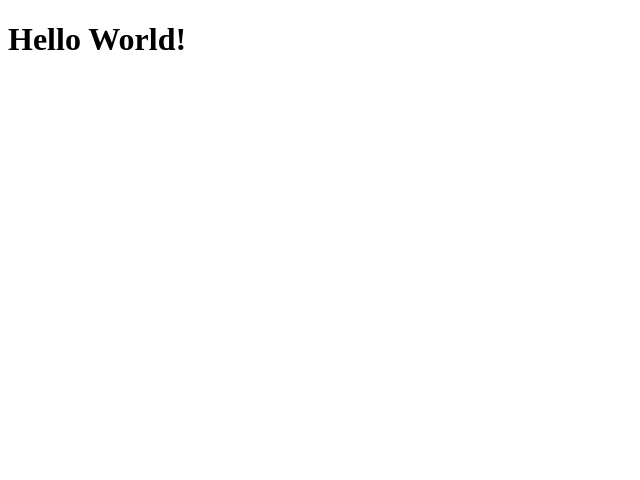
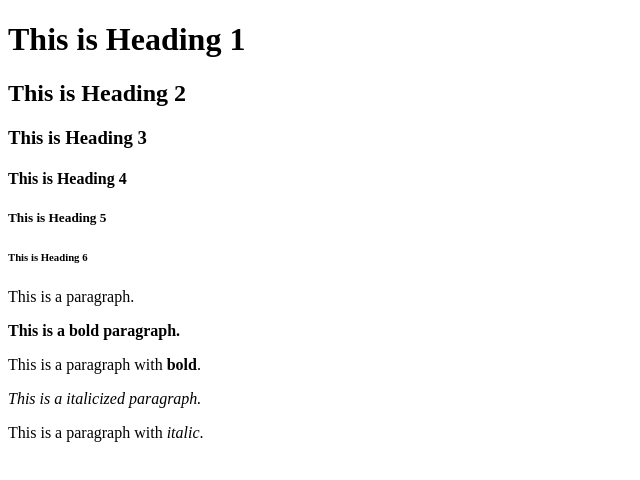
Before and after one commit to dpushkaran/Odin_Project, a plain HTML site: page HTML_Foundations/index.html in a window 1280 px wide. Shown: the whole page, without its empty margins (0-640 px from the left). Drawn offline with Linux system fonts and the light colour scheme.

Commit message:
Working with Text

```diff
--- a/HTML_Foundations/index.html
+++ b/HTML_Foundations/index.html
@@ -6,6 +6,21 @@
     </head>
 
     <body>
-        <h1>Hello World!</h1>
+        <h1>This is Heading 1</h1>
+        <h2>This is Heading 2</h2>
+        <h3>This is Heading 3</h3>
+        <h4>This is Heading 4</h4>
+        <h5>This is Heading 5</h5>
+        <h6>This is Heading 6</h6>
+
+
+        <p>This is a paragraph.</p>
+
+        <p> <strong>This is a bold paragraph.</strong></p>
+        <p>This is a paragraph with <strong>bold</strong>.</p>
+
+        <p><em>This is a italicized paragraph.</em></p>
+        <p>This is a paragraph with <em>italic</em>.</p>
+
     </body>
 </html>
```
